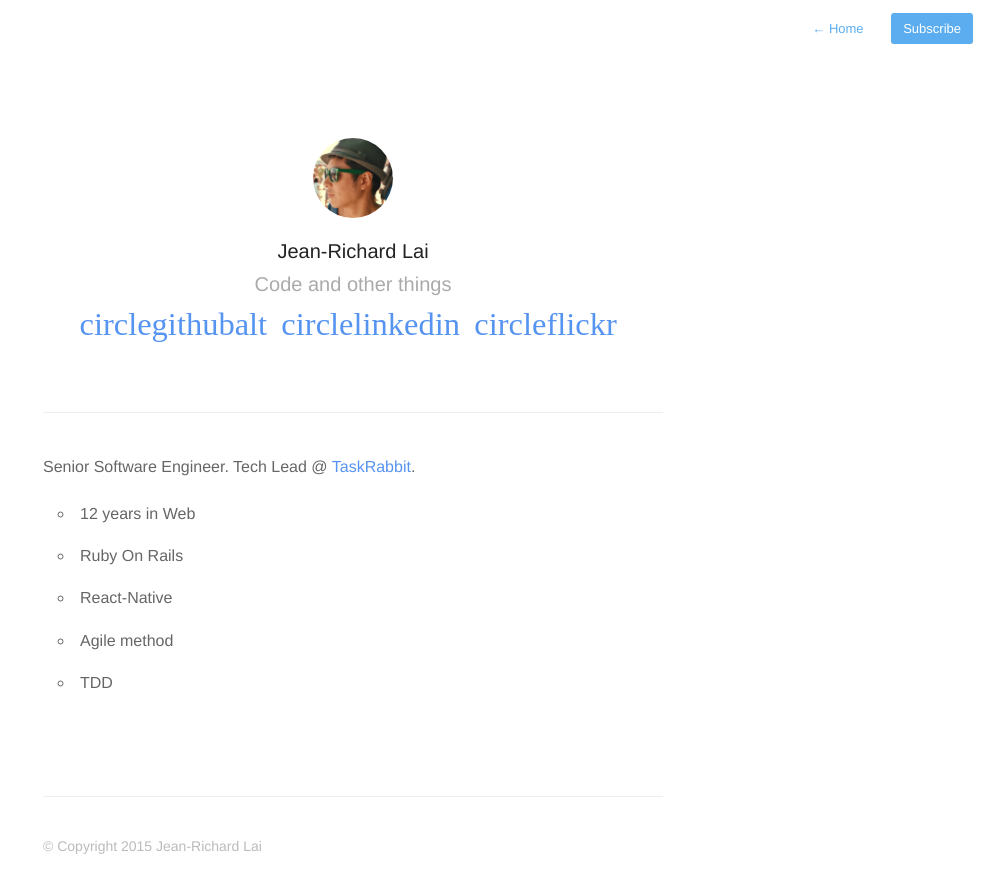
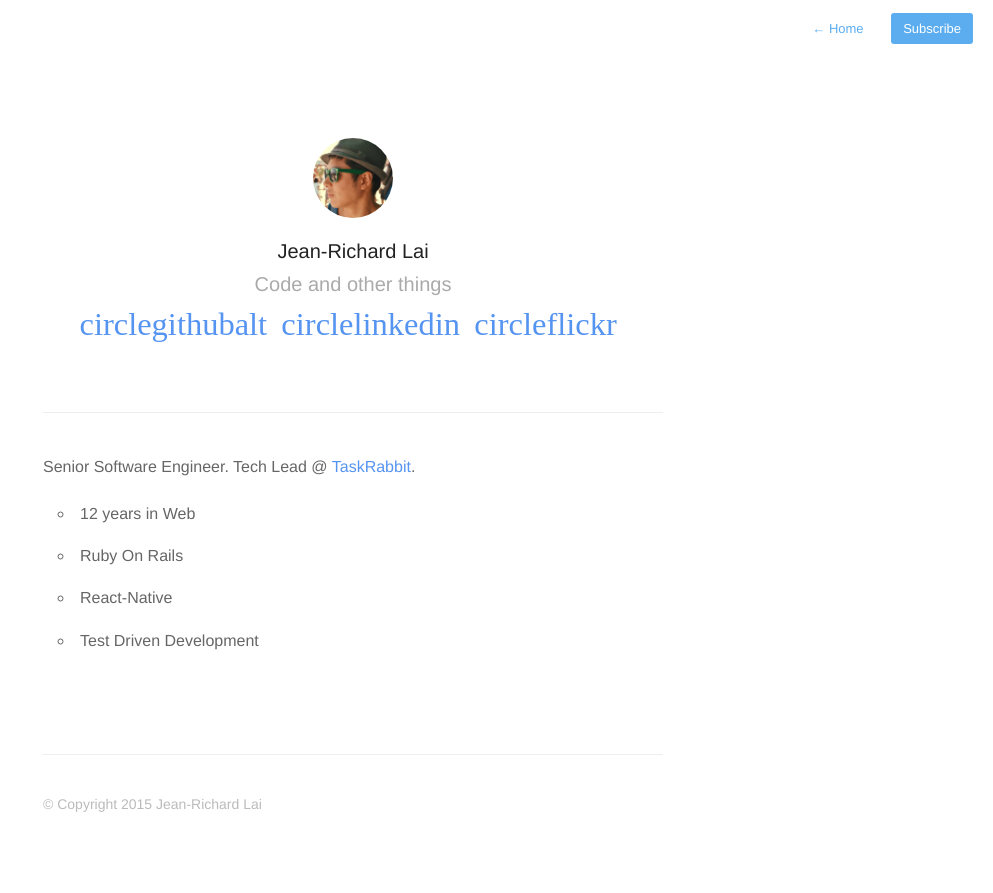
Before and after one commit to jrichardlai/jrichardlai.github.io, a Jekyll site: the page built from about.md, in a window 1280 px wide. Shown: the top 893 px of the page, without its empty margins (287-1280 px from the left). Built offline with Jekyll 4.4.1, drawn with Linux system fonts in a browser that asks for light colours; nearby versions of some CDN libraries; some web fonts are replaced.

Commit message:
Update about.md

```diff
--- a/about.md
+++ b/about.md
@@ -9,7 +9,6 @@ Senior Software Engineer. Tech Lead @ [TaskRabbit](https://www.taskrabbit.com).
 * 12 years in Web
 * Ruby On Rails
 * React-Native
-* Agile method
-* TDD
+* Test Driven Development
 
 {% include footer.html %}
```
